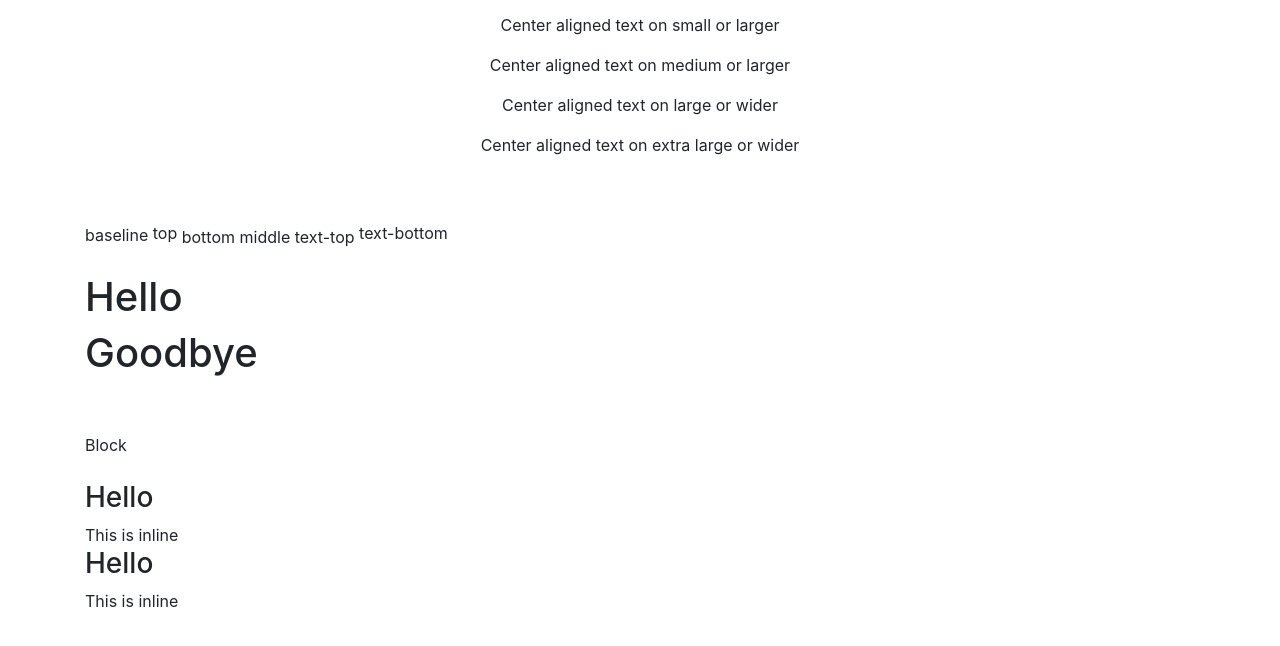
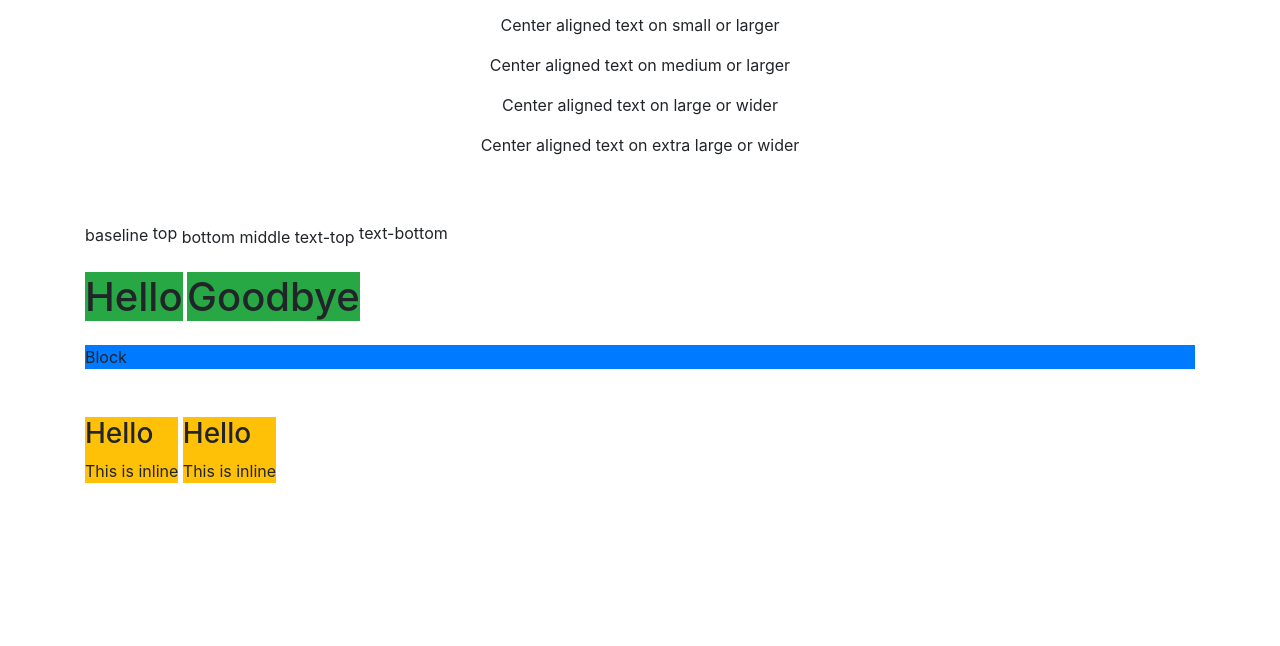
Before and after one commit to alan-nguyen/bootstrap4, a plain HTML site: page bootstrap_sandbox_starter/2_3_text_alignment_display.html in a window 1280 px wide. Shown: the part 840-1486 px from the top of the page. Drawn offline with nearby package versions, Linux system fonts and the light colour scheme.

Commit message:
Style inline, block and inline-block

```diff
--- a/bootstrap_sandbox_starter/2_3_text_alignment_display.html
+++ b/bootstrap_sandbox_starter/2_3_text_alignment_display.html
@@ -200,24 +200,24 @@
       <br />
 
       <!-- TURN BLOCK TO INLINE -->
-      <h1>Hello</h1>
-      <h1>Goodbye</h1>
+      <h1 class="d-inline bg-success">Hello</h1>
+      <h1 class="d-inline bg-success">Goodbye</h1>
 
       <br />
       <br />
 
       <!-- TURN INLINE TO BLOCK -->
-      <span>Block</span>
+      <span class="d-block bg-primary">Block</span>
 
       <br />
       <br />
 
       <!-- INLINE BLOCK -->
-      <div>
+      <div class="d-inline-block bg-warning">
         <h3>Hello</h3>
         This is inline
       </div>
-      <div>
+      <div class="d-inline-block bg-warning">
         <h3>Hello</h3>
         This is inline
       </div>
```
